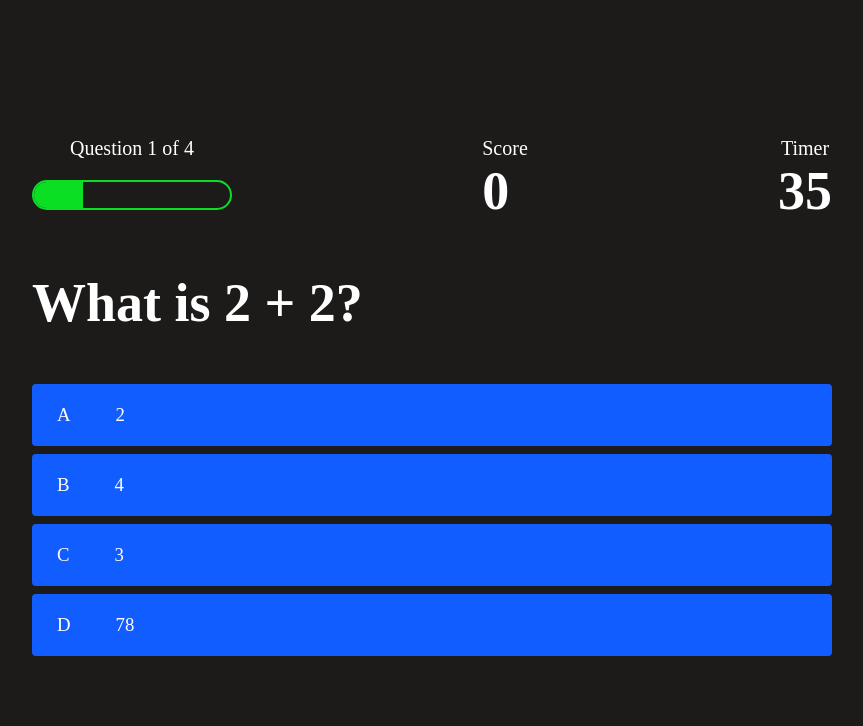
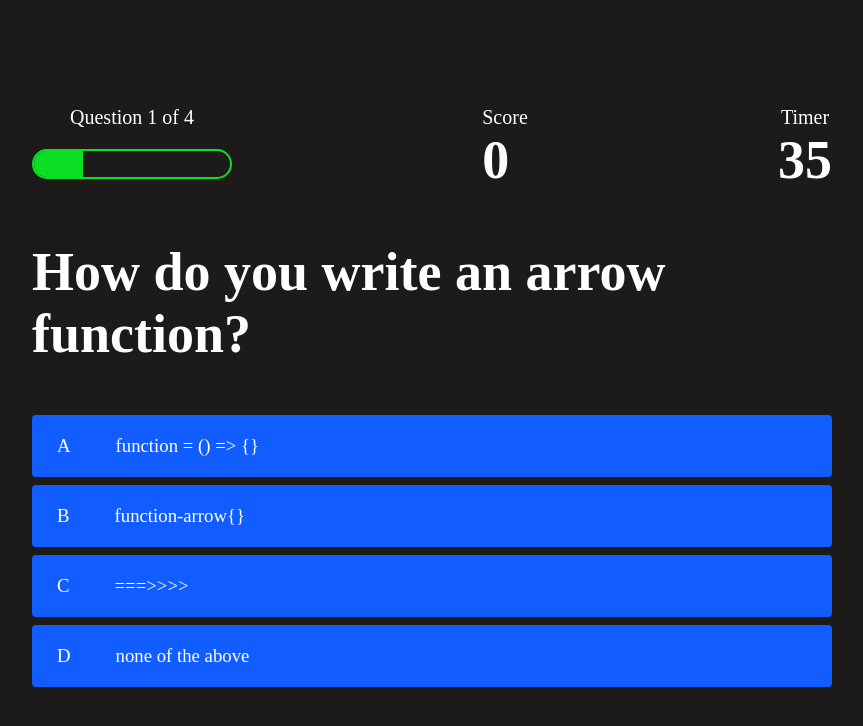
Before and after one commit to Ikomeda/quizyourself, a plain HTML site: page game.html in a window 1280 px wide. Shown: the whole page, without its empty margins (208-1071 px from the left). Drawn offline with Linux system fonts and the light colour scheme.

Commit message:
updated the questions in the game

```diff
--- a/assets/game.js
+++ b/assets/game.js
@@ -14,12 +14,12 @@ let availableQuestions = [];
 
 let questions = [
     {
-        question: 'What is 2 + 2?',
-        choice1: '2',
-        choice2: '4',
-        choice3: '3',
-        choice4: '78',
-        answer: 2,
+        question: 'How do you write an arrow function?',
+        choice1: 'function = () => {}',
+        choice2: 'function-arrow{}',
+        choice3: '===>>>>',
+        choice4: 'none of the above',
+        answer: 1,
     },
     {
         question: 'What Does HTML stand for?',
@@ -30,19 +30,19 @@ let questions = [
         answer: 2,
     },
     {
-        question: 'What is CSS?',
-        choice1: 'A way to style stuffs',
-        choice2: 'Creative sisters seance',
-        choice3: 'Cascading Style Sheets',
-        choice4: 'Cant Stop Smiling',
+        question: 'How do you write a console log?',
+        choice1: 'clg()',
+        choice2: 'council.loge()',
+        choice3: 'show.in.console()',
+        choice4: 'console.log()',
         answer: 3,
     },
     {
-        question: 'JavaScript is used for?',
-        choice1: 'Making code pretty',
-        choice2: 'Applying function to code',
-        choice3: 'Making interactive sites',
-        choice4: 'Playing games',
+        question: 'Which of these has correct syntax for an html file?',
+        choice1: 'index-html',
+        choice2: 'index.htmlfile',
+        choice3: 'index.html',
+        choice4: 'index/html',
         answer: 3,
     },
 ]
--- a/game.html
+++ b/game.html
@@ -37,7 +37,7 @@
                     </h1>
                 </div>
             </div>
-            <h1 id="question">What is the answer to this question</h1>
+            <h1 id="question">What is the answer to this question?</h1>
             <div class="choice-container">
                 <p class="choice-prefix">A</p>
                 <p class="choice-text" data-number="1">Choice 1</p>
```
